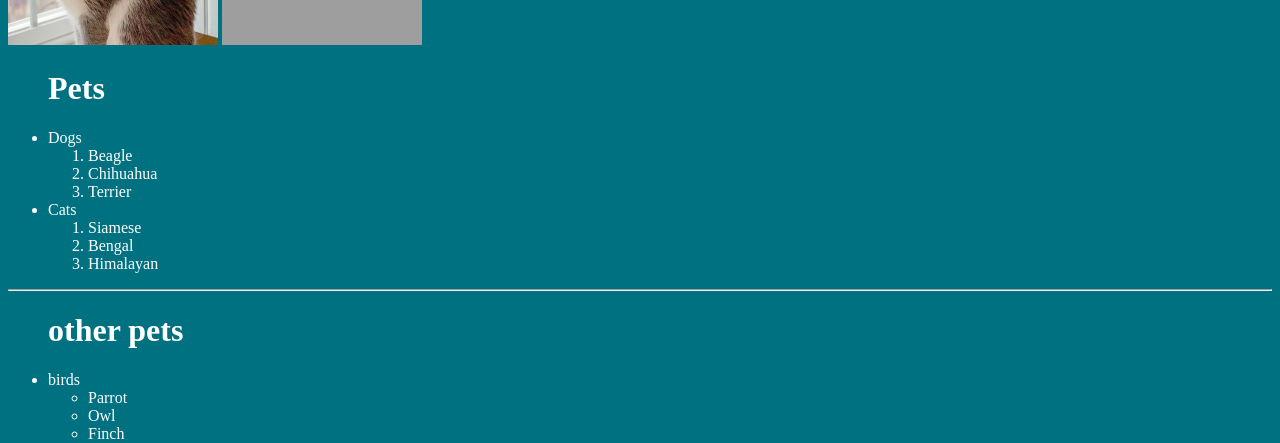
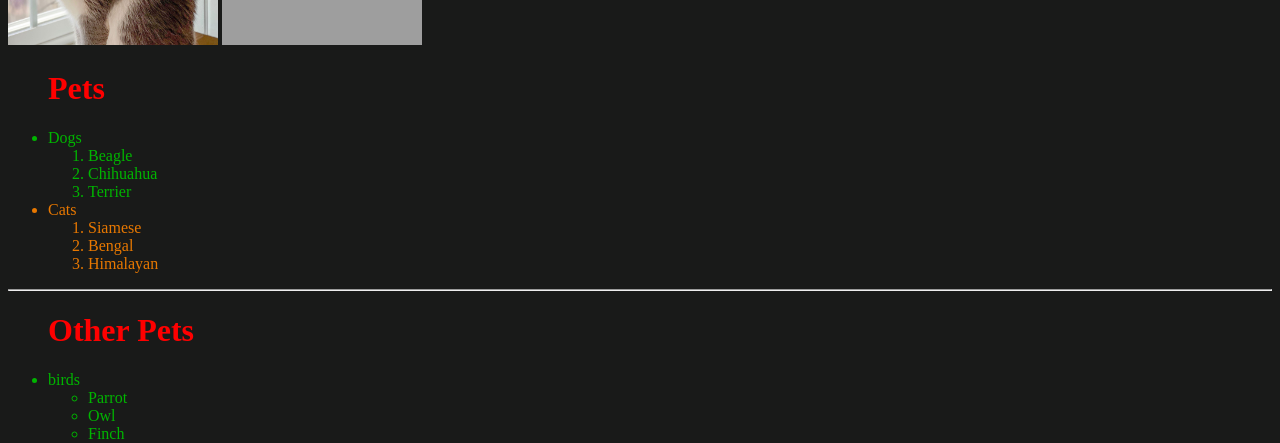
Before and after one commit to AndrewLima55/AndrewLima55.github.io, a plain HTML site: page dark.html in a window 1280 px wide. Shown: the part 351-794 px from the top of the page. Drawn offline with Linux system fonts and the light colour scheme; grey boxes are pictures that could not be loaded.

Commit message:
changed text color

```diff
--- a/dark.html
+++ b/dark.html
@@ -3,7 +3,7 @@
     <head>
         <title>Page Title</title>
     </head>
-    <body style="color:white;background-color:#007180;">
+    <body style="color:white;background-color:#191a19;">
 
         <h1>My first project</h1>
 <hr>
@@ -16,8 +16,8 @@
 <img src="https://upload.wikimedia.org/wikipedia/commons/thumb/3/3a/Cat03.jpg/1200px-Cat03.jpg" width="200px" height= "200px">
 <ul>
 
-<h1>Pets</h1>
-    <li>Dogs
+<h1 style="color:red">Pets</h1>
+    <li style="color:#00b500">Dogs
         <ol>
         <li>Beagle</li>
             <li styl="color:red;background-color:#bb86fc">Chihuahua </li>
@@ -25,7 +25,7 @@
         </ol>
 
     </li>
-    <li>Cats
+    <li style="color:#e87800">Cats
         <ol>
             <li>Siamese</li>
             <li>Bengal</li>
@@ -36,8 +36,8 @@
 </ul>
 <hr>
 <ul>
-<h1>other pets</h1>
-    <li>birds
+<h1 style="color:red">Other Pets</h1>
+    <li style="color:#00b500">birds
         <ul>
         <li>Parrot</li>
             <li>Owl</li>
@@ -45,7 +45,7 @@
         </ul>
 
     </li>
-    <li>Fish
+    <li style="color:#e87800">Fish
         <ul>
             <li>Goldfish</li>
             <li>Bluegill</li>
```
